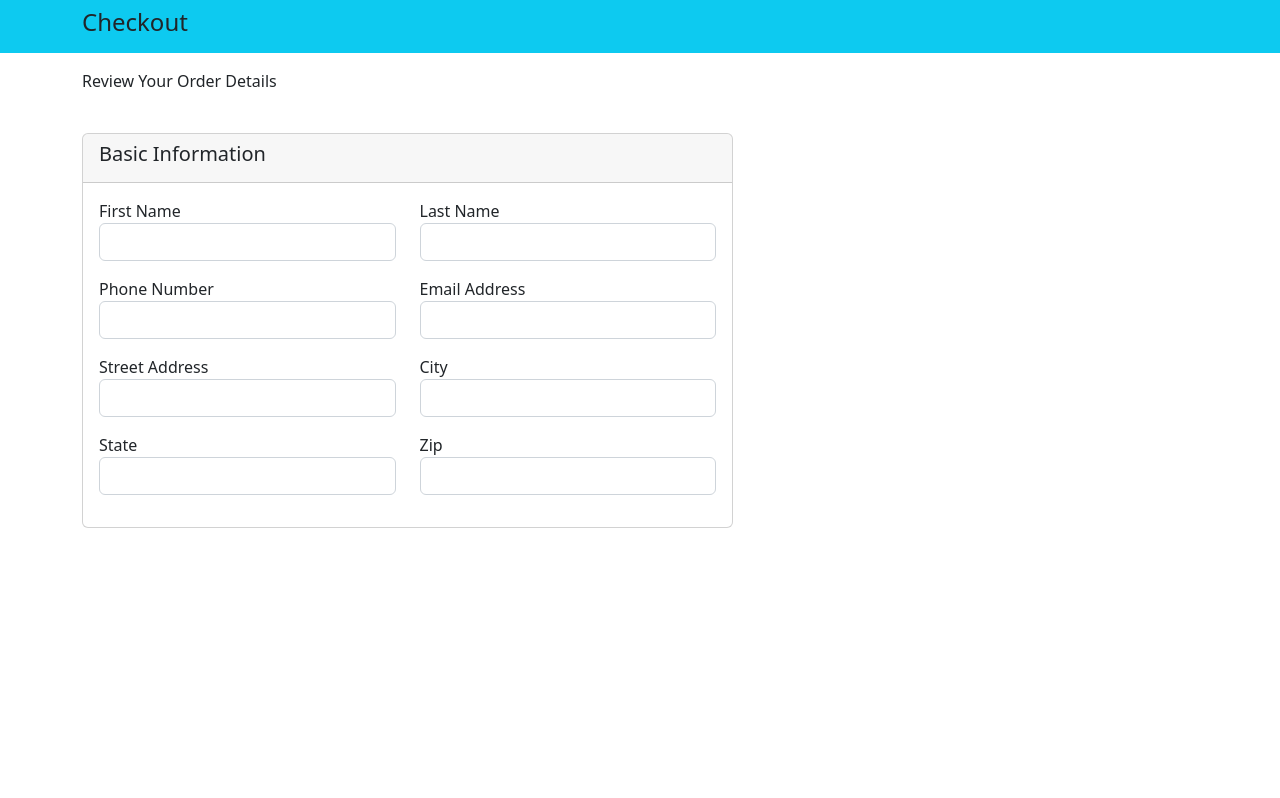
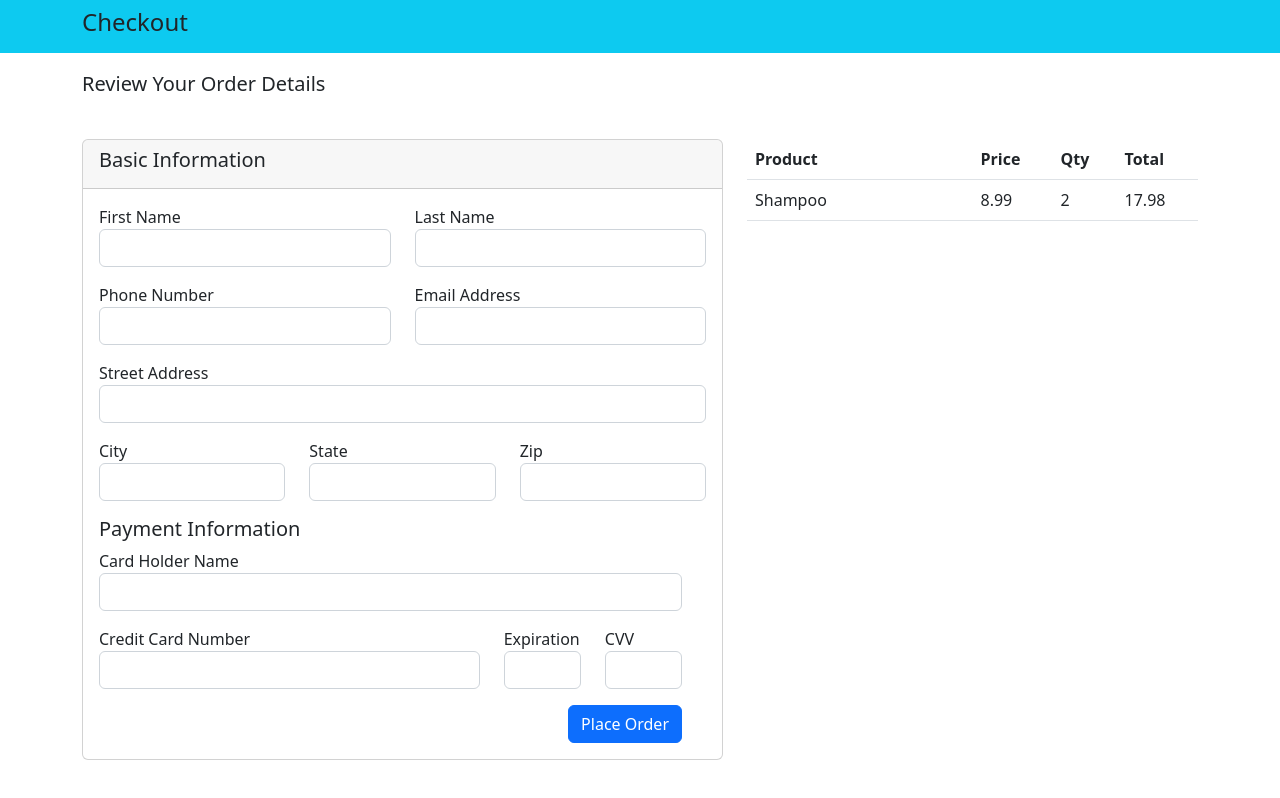
Before and after one commit to Hugo-cd925/EcomUi, a React (Create React App) app: page /checkout in a window 1280 px wide. Built offline with nearby package versions, Linux system fonts and the light colour scheme.

Commit message:
finished the front end of the checkout page

```diff
--- a/src/app/components/CheckoutPage.js
+++ b/src/app/components/CheckoutPage.js
@@ -10,11 +10,12 @@ function CheckoutPage() {
         </div>
         <div className=''>
             <div className='container mt-3'>
-            <p>Review Your Order Details</p>
+                <p className='fs-5'>Review Your Order Details</p>
             </div>
         </div>
         <div className='py-4'>
             <div className='container'>
+                <div className='row'>
 
                     <div className='col-md-7'>
                         <div className='card'>
@@ -48,38 +49,93 @@ function CheckoutPage() {
                                             <input type="email" name='Email' className='form-control'/>
                                         </div>
                                     </div>
-                                <div className='col-md-6'>
+                                    <div className='col-md-12'>
                                         <div className='form-group mb-3'>
                                             <label>Street Address</label>
                                             <input type="text" name='StreetAddress' className='form-control'/>
                                         </div>
                                     </div>
-                                <div className='col-md-6'>
+                                    <div className='col-md-4'>
                                         <div className='form-group mb-3'>
                                             <label>City</label>
                                             <input type="text" name='City' className='form-control'/>
                                         </div>
                                     </div>
-                                <div className='col-md-6'>
+                                    <div className='col-md-4'>
                                         <div className='form-group mb-3'>
                                             <label>State</label>
                                             <input type="text" name='State' className='form-control'/>
                                         </div>
                                     </div>
-                                <div className='col-md-6'>
+                                    <div className='col-md-4'>
                                         <div className='form-group mb-3'>
                                             <label>Zip</label>
                                             <input type="text" name='ZipCode' className='form-control'/>
                                         </div>
                                     </div>
+                                    <div className='row'>
+                                            <h5>Payment Information</h5>
+
+                                            <div className='col-md-12'>
+                                                <div className='form-group mb-3'>
+                                                    <label>Card Holder Name</label>
+                                                    <input type="text" name='CardHolder' className='form-control'/>
+                                                </div>
+                                            </div>
+                                            <div className='col-md-8'>
+                                                <div className='form-group mb-3'>
+                                                    <label>Credit Card Number</label>
+                                                    <input type="text" name='CardNumber' className='form-control'/>
+                                                </div>
+                                            </div>
+                                            <div className='col-md-2'>
+                                                <div className='form-group mb-3'>
+                                                    <label>Expiration</label>
+                                                    <input type="text" name='CardNumber' className='form-control'/>
+                                                </div>
+                                            </div>
+                                            <div className='col-md-2'>
+                                                <div className='form-group mb-3'>
+                                                    <label>CVV</label>
+                                                    <input type="text" name='CVV' className='form-control'/>
+                                                </div>
+                                            </div>
+                                            <div className='col-md-12'>
+                                                <div className='form-group text-end'>
+                                                <button type='button' className='btn btn-primary'>Place Order</button>
+                                                </div>
+                                            </div>
+                                        </div>
+                                </div>
+                            </div>
+                        </div>
+                    </div>
+                    {/* this is start of cart details */}
+                    <div className='col-md-5'>
+                        <table className='table table-border'>
+                            <thead>
+                                <tr>
+                                    <th width="50%">Product</th>
+                                    <th >Price</th>
+                                    <th >Qty</th>
+                                    <th>Total</th>
+                                </tr>
+                            </thead>
+                            <tbody>
+                                <tr>
+                                    <td>Shampoo</td>
+                                    <td>8.99</td>
+                                    <td>2</td>
+                                    <td>17.98</td>
+                                </tr>
+                            </tbody>
+                        </table>
                     </div>
 
                 </div>
             </div>
         </div>
 
-            </div>
-        </div>
 
     </div>
   )
```
Lines whose indentation alone changed are shown as unchanged.
